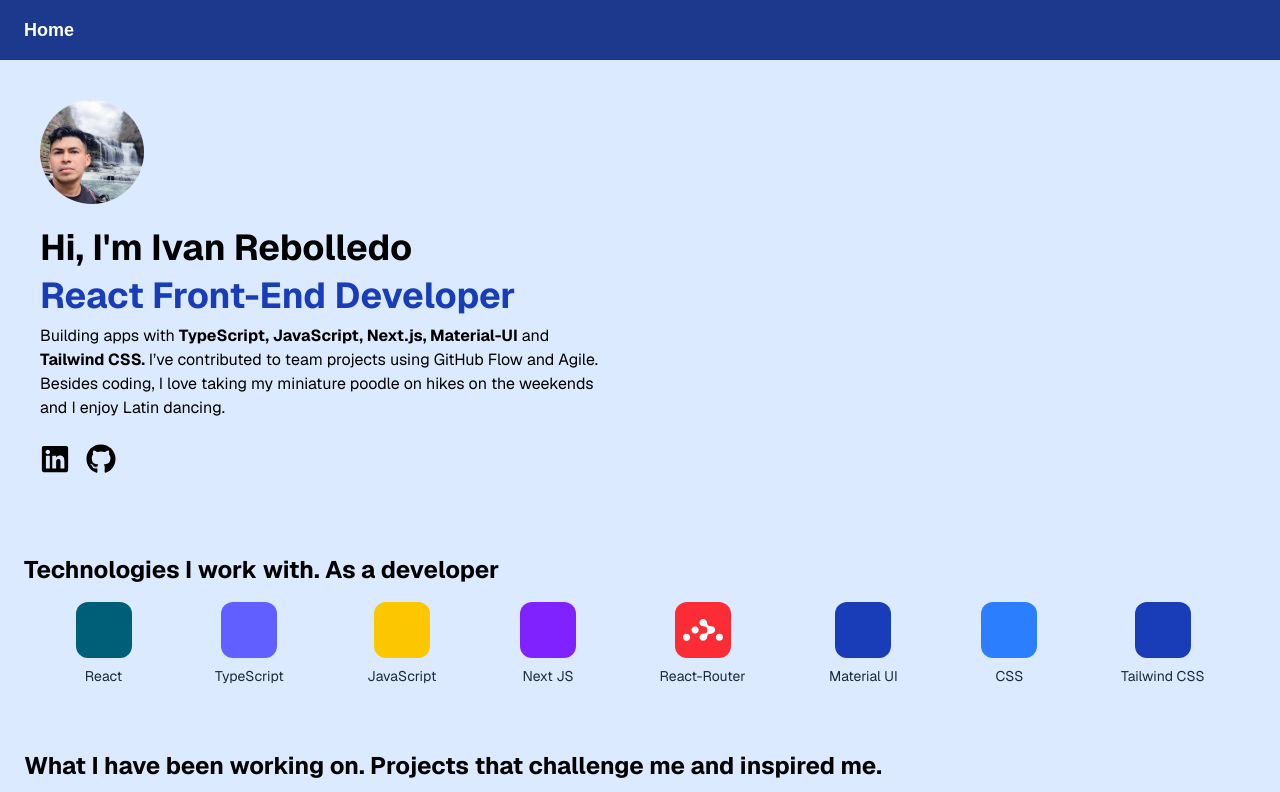
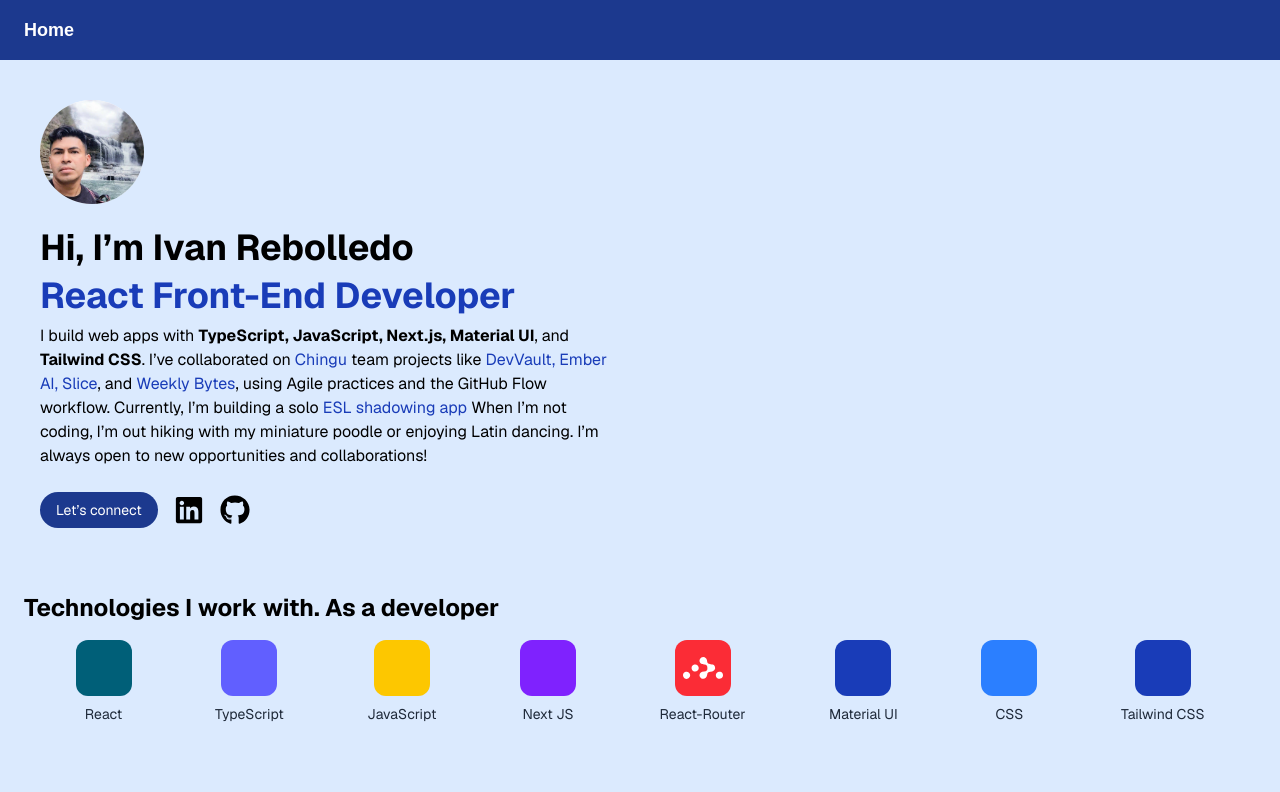
Before and after one commit to ivannissimrch/Portfolio, a Next.js app: page / in a window 1280 px wide. Shown: the top 792 px of the page. Built offline with nearby package versions, Linux system fonts and the light colour scheme; some icons are missing.

Commit message:
Update about

```diff
--- a/src/app/page.js
+++ b/src/app/page.js
@@ -29,36 +29,72 @@
             </div>
             {/* Intro Text */}
             <div className="max-w-xl mt-6 md:mt-0">
-              <h1 className="text-3xl sm:text-4xl   gap-1 font-bold">
-                Hi, I&apos;m Ivan Rebolledo
+              <h1 className="text-3xl sm:text-4xl font-bold">
+                Hi, I’m Ivan Rebolledo
               </h1>
-              <h2 className="text-3xl sm:text-4xl mt-2   text-blue-800 font-bold">
+              <h2 className="text-3xl sm:text-4xl mt-2 text-blue-800 font-bold">
                 React Front-End Developer
               </h2>
 
-              <p className=" py-2 text-sm sm:text-base  md:text-left">
-                Building apps with{" "}
-                <span className="font-bold">TypeScript, </span>
-                <span className="font-bold">JavaScript, </span>
-                <span className="font-bold">Next.js, </span>
-                <span className="font-bold">Material-UI</span> and{" "}
-                <span className="font-bold">Tailwind CSS. </span>I’ve
-                contributed to team projects using GitHub Flow and Agile.
-                Besides coding, I love taking my miniature poodle on hikes on
-                the weekends and I enjoy Latin dancing.
+              <p className="py-2 text-sm sm:text-base md:text-left">
+                I build web apps with{" "}
+                <strong>TypeScript, JavaScript, Next.js, Material UI</strong>,
+                and <strong>Tailwind CSS</strong>. I’ve collaborated on{" "}
+                <a href="https://www.chingu.io/" className="text-blue-800">
+                  Chingu{" "}
+                </a>
+                team projects like{" "}
+                <a
+                  href="https://dev-vault-chingu.netlify.app/"
+                  className="text-blue-800 "
+                >
+                  DevVault
+                </a>
+                <a
+                  href="https://ember-ai.vercel.app/"
+                  className="text-blue-800 "
+                >
+                  , Ember AI
+                </a>
+                <a
+                  href="https://islice.netlify.app/expenses-user"
+                  className="text-blue-800 "
+                >
+                  , Slice
+                </a>
+                , and {""}
+                <a href="https://weekly-bytes.com/" className="text-blue-800 ">
+                  Weekly Bytes
+                </a>
+                <strong></strong>, using Agile practices and the GitHub Flow
+                workflow. Currently, I’m building a solo{" "}
+                <a
+                  href="https://shadowing-app-spec.vercel.app/"
+                  className="text-blue-800 "
+                >
+                  ESL shadowing app
+                </a>{" "}
+                When I’m not coding, I’m out hiking with my miniature poodle or
+                enjoying Latin dancing. I’m always open to new opportunities and
+                collaborations!
               </p>
 
-              <div className="flex space-x-4 my-4 text-3xl ">
-                {/* <a
+              {/* <div className="mt-4"></div> */}
+
+              <div className="flex items-center space-x-4 mt-4 text-3xl">
+                <a
                   href="mailto:ivannissimrch@gmail.com"
-                  className="bg-blue-900 text-white px-2 py-2 hover:bg-blue-800 transition rounded-4xl"
+                  className="inline-block bg-blue-900 text-white px-4 py-2 rounded-full hover:bg-blue-800 transition  text-sm"
                 >
-                  Send message
-                </a> */}
-                <a href="https://www.linkedin.com/in/ivan-rebolledo-012b17244/">
+                  Let’s connect
+                </a>
+                <a
+                  href="https://www.linkedin.com/in/ivan-rebolledo-012b17244/"
+                  aria-label="LinkedIn"
+                >
                   <FaLinkedin />
                 </a>
-                <a href="https://github.com/ivannissimrch">
+                <a href="https://github.com/ivannissimrch" aria-label="GitHub">
                   <FaGithub />
                 </a>
               </div>
```
